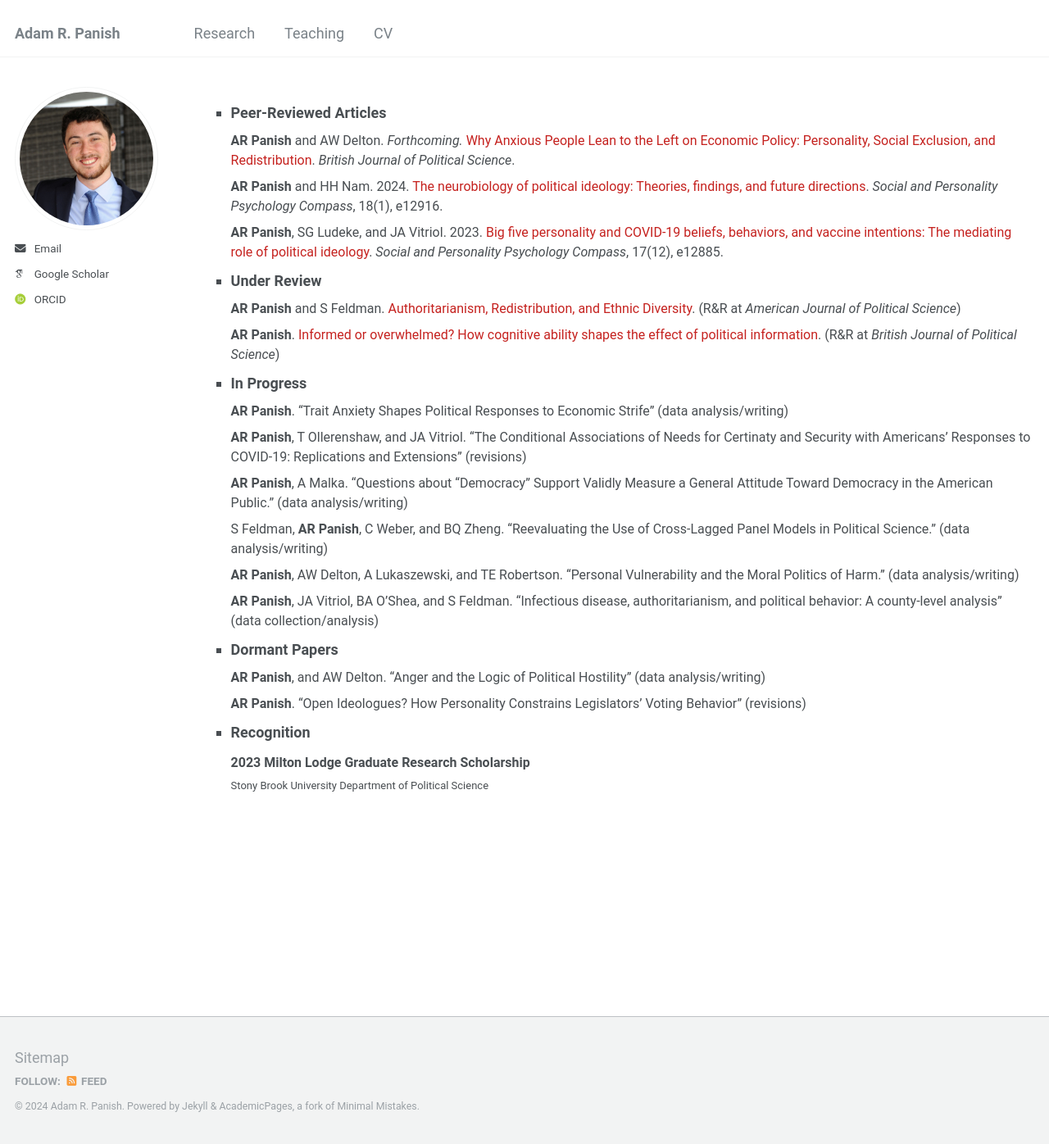
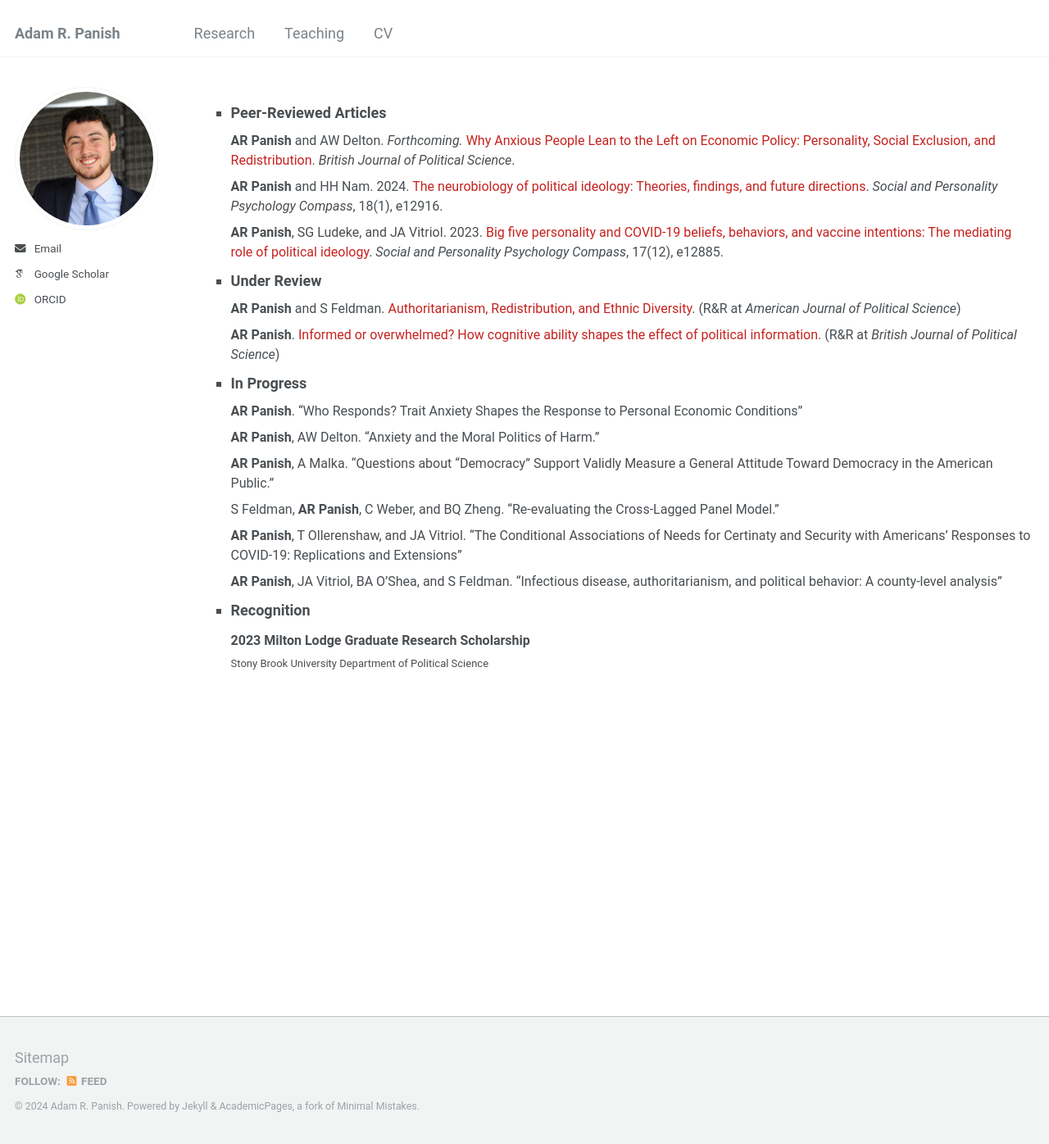
Before and after one commit to adampanish/adampanish.github.io, a Jekyll site: the page built from _pages/research.html, in a window 1280 px wide and 1396 px high. Shown: the whole window at 82% size. Built offline with Jekyll 4.4.1, drawn with Linux system fonts in a browser that asks for light colours; some web fonts are replaced.

Commit message:
Update research.html

```diff
--- a/_pages/research.html
+++ b/_pages/research.html
@@ -37,22 +37,12 @@ ul{
     <font size=4.5><b>In Progress</b></font>
     <ul style="list-style-type:none">
         <font size=3>
-        <li><strong>AR Panish</strong>. <q>Trait Anxiety Shapes Political Responses to Economic Strife</q> (data analysis/writing)</li>
-        <li><strong>AR Panish</strong>, T Ollerenshaw, and JA Vitriol. <q>The Conditional Associations of Needs for Certinaty and Security with Americans’ Responses to COVID-19: Replications and Extensions</q> (revisions)</li>
-        <li><strong>AR Panish</strong>, A Malka. <q>Questions about “Democracy” Support Validly Measure a General Attitude Toward Democracy in the American Public.</q> (data analysis/writing)</li>
-        <li>S Feldman, <strong>AR Panish</strong>, C Weber, and BQ Zheng. <q>Reevaluating the Use of Cross-Lagged Panel Models in Political Science.</q> (data analysis/writing)</li>
-        <li><strong>AR Panish</strong>, AW Delton, A Lukaszewski, and TE Robertson. <q>Personal Vulnerability and the Moral Politics of Harm.</q> (data analysis/writing)</li>
-        <li><strong>AR Panish</strong>, JA Vitriol, BA O’Shea, and S Feldman. <q>Infectious disease, authoritarianism, and political behavior: A county-level analysis</q> (data collection/analysis)</li>
-        </font>
-    </ul>
-  </li>
-
-  <li>
-    <font size=4.5><b>Dormant Papers</b></font>
-    <ul style="list-style-type:none">
-        <font size=3>
-        <li><strong>AR Panish</strong>, and AW Delton. <q>Anger and the Logic of Political Hostility</q> (data analysis/writing)</li>
-        <li><strong>AR Panish</strong>. <q>Open Ideologues? How Personality Constrains Legislators’ Voting Behavior</q> (revisions)</li>
+        <li><strong>AR Panish</strong>. <q>Who Responds? Trait Anxiety Shapes the Response to Personal Economic Conditions</q></li>
+        <li><strong>AR Panish</strong>, AW Delton. <q>Anxiety and the Moral Politics of Harm.</q></li>
+        <li><strong>AR Panish</strong>, A Malka. <q>Questions about “Democracy” Support Validly Measure a General Attitude Toward Democracy in the American Public.</q></li>
+        <li>S Feldman, <strong>AR Panish</strong>, C Weber, and BQ Zheng. <q>Re-evaluating the Cross-Lagged Panel Model.</q></li>
+        <li><strong>AR Panish</strong>, T Ollerenshaw, and JA Vitriol. <q>The Conditional Associations of Needs for Certinaty and Security with Americans’ Responses to COVID-19: Replications and Extensions</q></li>
+        <li><strong>AR Panish</strong>, JA Vitriol, BA O’Shea, and S Feldman. <q>Infectious disease, authoritarianism, and political behavior: A county-level analysis</q></li>
         </font>
     </ul>
   </li>
```
